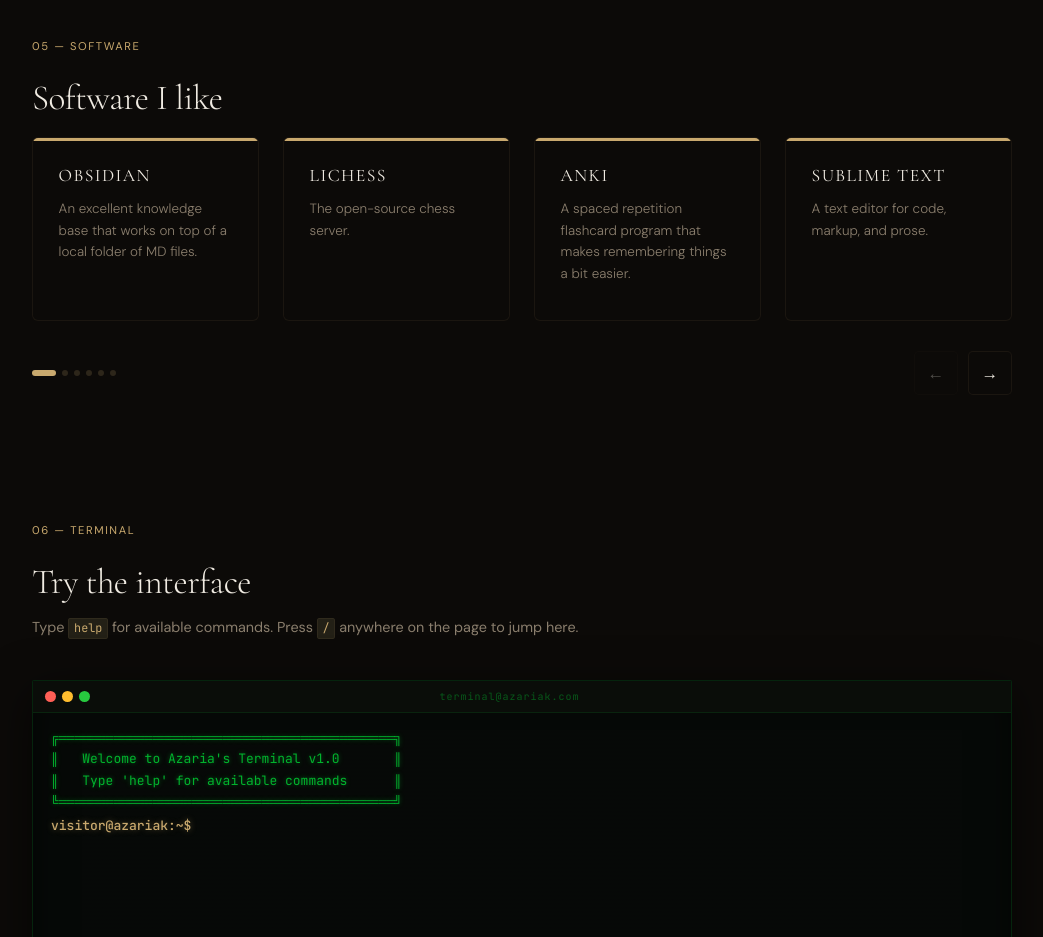
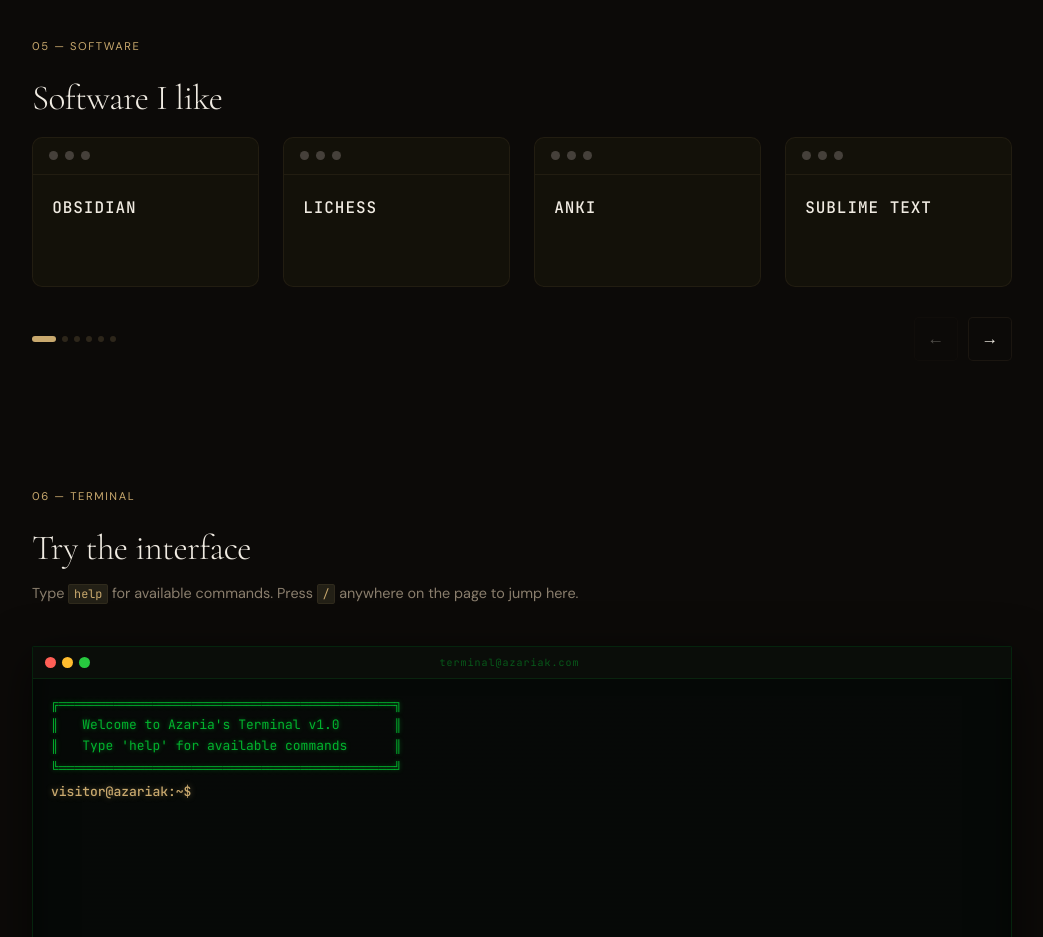
Before and after one commit to azariak/portfolio, a React (Vite) app: page / in a window 1280 px wide. Shown: the part 3020-3957 px from the top of the page, without its empty margins (118-1161 px from the left). Built offline with nearby package versions, Linux system fonts and the light colour scheme; the HTML template or start-up script is replaced by a standard one.

Commit message:
Redesign software cards as terminal-window style

```diff
--- /dev/null
+++ b/src/components/SoftwareCard.css
@@ -0,0 +1,97 @@
+/* ============================================
+   SOFTWARE CARD — terminal / browser-window style
+   ============================================ */
+.software-card {
+  display: flex;
+  flex-direction: column;
+  width: 100%;
+  min-height: 150px;
+  background-color: var(--surface);
+  border: 1px solid var(--border-subtle);
+  border-radius: 10px;
+  overflow: hidden;
+  text-decoration: none;
+  color: inherit;
+  transition: background-color 0.2s ease, border-color 0.2s ease,
+              transform 0.2s ease;
+}
+
+.software-card:hover {
+  background-color: var(--surface-2);
+  border-color: var(--border-strong);
+  transform: translateY(-2px);
+}
+
+/* ---- Window chrome bar ---- */
+.software-card-bar {
+  display: flex;
+  align-items: center;
+  gap: 7px;
+  padding: 0.85rem 1rem;
+  border-bottom: 1px solid var(--border-subtle);
+}
+
+.software-dot {
+  width: 9px;
+  height: 9px;
+  border-radius: 50%;
+  background: var(--text-faint);
+  transition: background-color 0.2s ease;
+}
+
+.software-card:hover .software-dot:nth-child(1) { background: #e0685c; }
+.software-card:hover .software-dot:nth-child(2) { background: #e0b34c; }
+.software-card:hover .software-dot:nth-child(3) { background: #6fb06f; }
+
+/* ---- Body ---- */
+.software-card-body {
+  flex: 1;
+  display: flex;
+  flex-direction: column;
+  gap: 0.5rem;
+  padding: 1.4rem 1.2rem;
+}
+
+.software-card-name {
+  font-family: var(--font-mono);
+  font-size: 1rem;
+  font-weight: 500;
+  letter-spacing: 0.06em;
+  text-transform: uppercase;
+  color: var(--text);
+  transition: color 0.2s ease;
+}
+
+.software-card:hover .software-card-name {
+  color: var(--accent);
+}
+
+.software-card-desc {
+  font-family: var(--font-mono);
+  font-size: 0.72rem;
+  font-weight: 400;
+  line-height: 1.55;
+  letter-spacing: 0.01em;
+  color: var(--text-muted);
+  opacity: 0;
+  max-height: 0;
+  overflow: hidden;
+  transition: opacity 0.25s ease, max-height 0.25s ease;
+}
+
+.software-card:hover .software-card-desc,
+.software-card:focus-visible .software-card-desc {
+  opacity: 0.85;
+  max-height: 6rem;
+}
+
+/* Prefix the description like a terminal comment */
+.software-card-desc::before {
+  content: '// ';
+  color: var(--text-faint);
+}
+
+@media (max-width: 480px) {
+  .software-card { min-height: 130px; }
+  .software-card-desc { opacity: 0.85; max-height: 6rem; }  /* always show on mobile */
+}
--- /dev/null
+++ b/src/components/SoftwareCard.jsx
@@ -0,0 +1,32 @@
+import React from 'react';
+import './SoftwareCard.css';
+import { analytics } from '../utils/analytics';
+
+/**
+ * Terminal / browser-window styled card for the Software section.
+ * Chrome bar with three traffic-light dots, then the software name
+ * in monospace uppercase. The whole card links out.
+ */
+const SoftwareCard = ({ title, description, link }) => (
+  <a
+    href={link}
+    target="_blank"
+    rel="noopener noreferrer"
+    className="software-card"
+    onClick={() => analytics.softwareClick(title)}
+  >
+    <div className="software-card-bar" aria-hidden="true">
+      <span className="software-dot" />
+      <span className="software-dot" />
+      <span className="software-dot" />
+    </div>
+    <div className="software-card-body">
+      <span className="software-card-name">{title}</span>
+      {description && (
+        <span className="software-card-desc">{description.trim()}</span>
+      )}
+    </div>
+  </a>
+);
+
+export default SoftwareCard;
--- a/src/pages/Home.jsx
+++ b/src/pages/Home.jsx
@@ -1,5 +1,6 @@
 import { useState, useEffect } from 'react';
 import Card from '../components/Card';
+import SoftwareCard from '../components/SoftwareCard';
 import Carousel from '../components/Carousel';
 import Bookshelf from '../components/Bookshelf';
 import Popup from '../components/Popup';
@@ -238,14 +239,11 @@
 
           <Carousel ariaLabel="Software">
             {softwareData.map((sw, i) => (
-              <Card
+              <SoftwareCard
                 key={i}
                 title={sw.title}
                 description={sw.description}
                 link={sw.link}
-                bookWiki={sw.link}
-                trackingCategory="software"
-                hideLink
               />
             ))}
           </Carousel>
```
